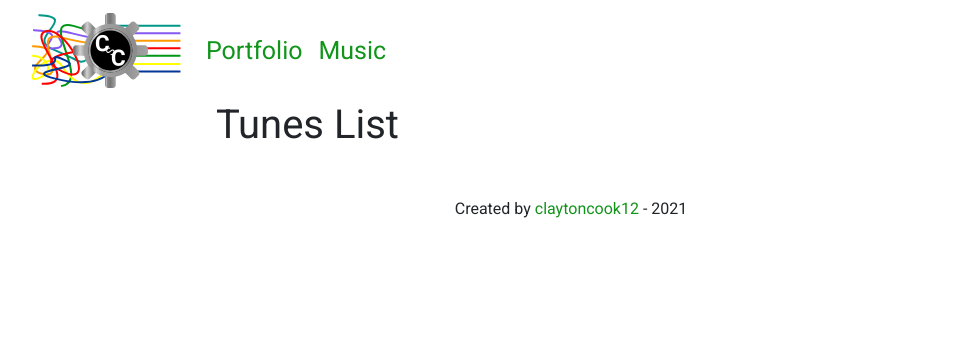
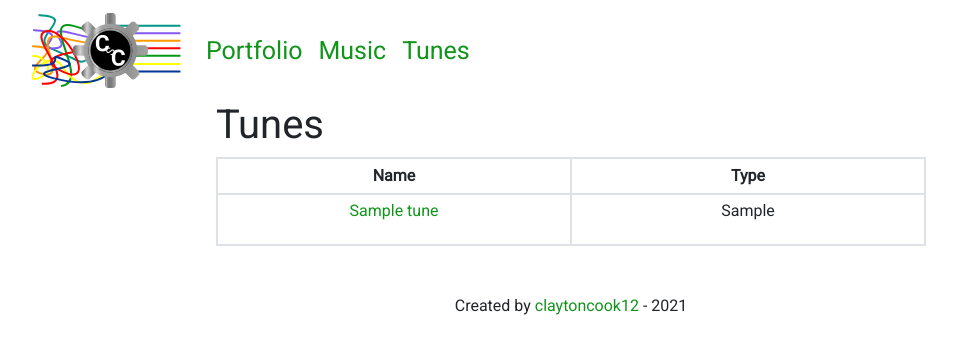
Before and after one commit to claytoncook12/ClaytonCookWebsite, a Django app: page /tunes/list/ in a window 1280 px wide. Shown: the top 354 px of the page, without its empty margins (69-1026 px from the left). Run offline with Django 3.2, Linux system fonts and the light colour scheme; tables that the repository leaves empty hold one stand-in row (Sample ...); some libraries are stand-ins or nearby versions.

Commit message:
views.tunes.list updates and display on base.html

```diff
--- a/DjangoApp/templates/base.html
+++ b/DjangoApp/templates/base.html
@@ -40,7 +40,10 @@
               <a class="nav-link color-me" href="{% url 'main:home' %}#portfolio">Portfolio</a>
             </li>
             <li class="nav-item">
-                <a class="nav-link" href="{% url 'main:music_home' %}">Music</a>
+              <a class="nav-link" href="{% url 'main:music_home' %}">Music</a>
+            </li>
+            <li class="nav-item">
+              <a class="nav-link" href="{% url 'tunes:list' %}">Tunes</a>
             </li>
           </ul>
         </div>
--- a/DjangoApp/templates/tunes/list.html
+++ b/DjangoApp/templates/tunes/list.html
@@ -2,7 +2,25 @@
 {% load static %}
 
 {% block music_content %}
-<div>
-    <h1>Tunes List</h1>
-</div>
+<h1>Tunes</h1>
+
+<table id="myTable" class="table table-bordered table-sm" style="text-align: center;">
+    <tr class="header d-flex">
+      <th class='col-sm-6 col-md-6'>Name</th>
+      <th class='col-sm-6 col-md-6'>Type</th>
+    </tr>
+    {% for tune in tunes_qs %}
+    <tr class='d-flex'>
+        <td class='col-sm-6 col-md-6'>
+            <a href="{{ tune.get_absolute_url }}">
+                <p>{{ tune.name }}</p>
+            </a>
+        </td>
+        <td class='col-sm-6 col-md-6'>
+            <p>{{ tune.tune_type }}</p>
+        </td>
+    </tr>
+    {% endfor %}
+</table>
+
 {% endblock %}
--- a/DjangoApp/tunes/views.py
+++ b/DjangoApp/tunes/views.py
@@ -5,8 +5,10 @@ from .models import Tune, ABCTune
 
 def list(request):
 
+    tunes_qs = Tune.objects.all()
+
     context = {
-        "value1": "value1",
+        "tunes_qs": tunes_qs,
     }
 
     return render(request, "tunes/list.html", context)
```
Also changed, not shown: DjangoApp/templates/music_home.html (+5 -3 lines), DjangoApp/templates/tunes/detail.html (+7 -1 lines).
